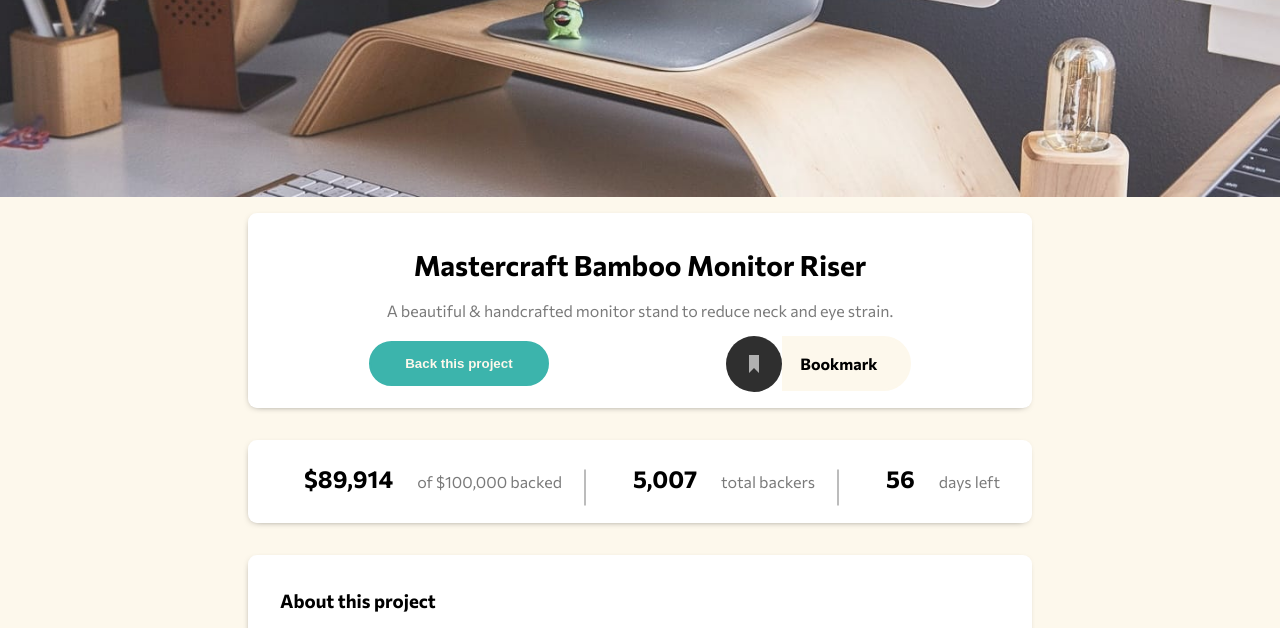
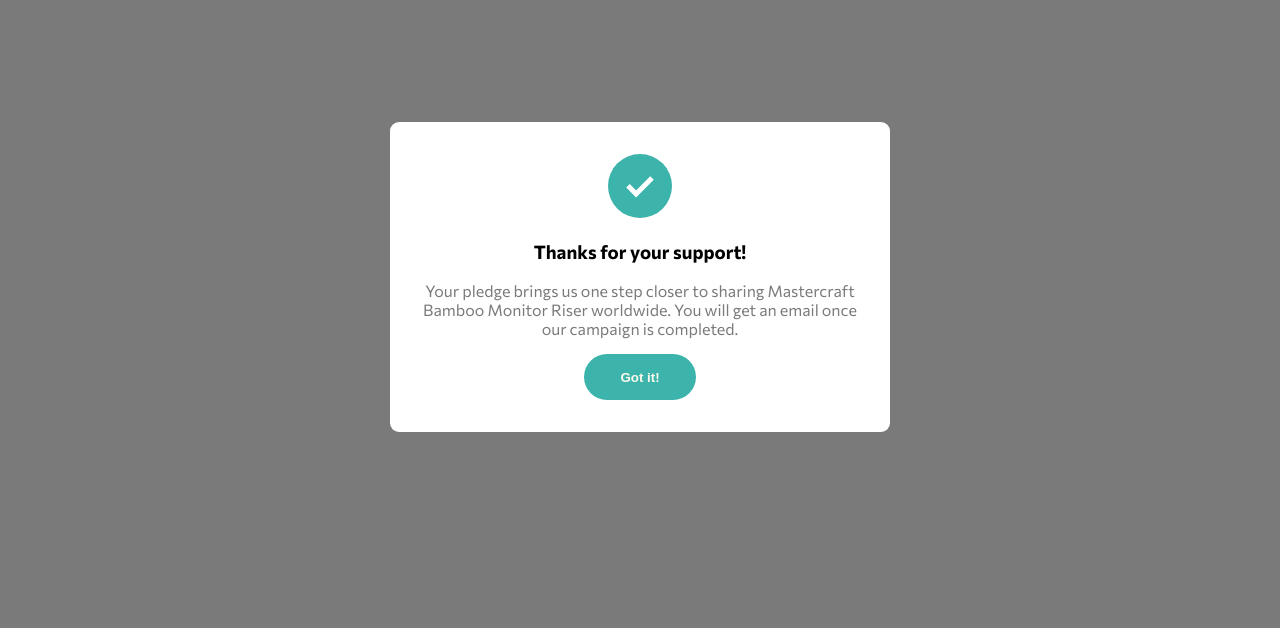
Before and after one commit to KristaCalleja/crowdfunding-product-page-main, a plain HTML site: page index.html in a window 1280 px wide. Both pictures are taken after a click on the button "Back this project". Shown: the part 123-751 px from the top of the page. Drawn offline with Linux system fonts and the light colour scheme.

Commit message:
Success modal

```diff
--- a/index.html
+++ b/index.html
@@ -117,12 +117,14 @@
 
   </div>
   <!-- Success modal start -->
-  <div id="success-modal">
-    <img src="images/icon-check.svg" alt="check">
-    <h3>Thanks for your support!</h3>
-    <p>Your pledge brings us one step closer to sharing Mastercraft Bamboo Monitor Riser worldwide. You will get an
-      email once our campaign is completed.</p>
-    <button>Got it!</button>
+  <div class="modal-outer">
+    <div id="modal-completed">
+      <img src="images/icon-check.svg" alt="check">
+      <h3>Thanks for your support!</h3>
+      <p>Your pledge brings us one step closer to sharing Mastercraft Bamboo Monitor Riser worldwide. You will get an
+        email once our campaign is completed.</p>
+      <button>Got it!</button>
+    </div>
   </div>
   <!-- Success modal end -->
   <!-- Selection modal start -->
--- a/main.js
+++ b/main.js
@@ -6,7 +6,8 @@
 const bookIcon = document.querySelector('.bookmark-icon');
 
 const callToAction = document.querySelector('button');
-const successModal = document.getElementById('success-modal');
+const successModal = document.getElementById('modal-completed');
+const modalOuter = document.querySelector('.modal-outer');
 const wrapper = document.querySelector('.wrapper');
 
 // Toggle mobile menu
@@ -19,13 +20,33 @@
 // Toggle bookmark
 function toggleBookMark(){
     bookMarkBtn.classList.toggle('bookmark-btn-active');
+    bookMarkBtn.textContent = 'Bookmarked';
     bookIcon.classList.toggle('bookmark-icon-active');
 }
 bookMarkBtn.addEventListener('click', toggleBookMark);
 bookIcon.addEventListener('click', toggleBookMark);
 
 // Success modal
-function onOpen(){
-    alert(successModal.textContent);
+function openSuccessModal(){
+    modalOuter.classList.add('open');
 }
-callToAction.addEventListener('click', onOpen);
+callToAction.addEventListener('click', openSuccessModal);
+
+// Close success modal
+function closeSuccessModal(){
+    modalOuter.classList.remove('open');
+}
+modalOuter.addEventListener('click', function(event){
+    console.log(event.target);
+    console.log(event.currentTarget);
+    const isOutside = !event.target.closest('modal-completed');
+    if (isOutside){
+        closeSuccessModal();
+    }
+});
+
+window.addEventListener('keydown', (event) => {
+    if(event.key == 'Escape'){
+        closeSuccessModal();
+    }
+})
--- a/style.css
+++ b/style.css
@@ -3,6 +3,7 @@
     --dark-cyan: hsl(176, 72%, 28%);
     --dark-gray: hsl(0, 0%, 48%);
     --off-white: hsl(42, 81%, 95.9%);
+    --sonic-silver: hsl(0, 0%, 48%);
 }
 body{
     box-sizing: border-box;
@@ -149,13 +150,31 @@
 .box-title > p{
     color: var(--moderate-cyan);
 }
-#success-modal{
-    display: block;
+/* Modals */
+.modal-outer{
+    background: var(--sonic-silver);
+    position: fixed;
+    height: 100vh;
+    width: 100vw;
+    top: 0;
+    left: 0;
+    display: flex;
+    justify-content: center;
+    align-items: center;
+    /* Hide modal until needed */
+    opacity: 0;
+    pointer-events: none;
+}
+.modal-outer.open{
+    opacity: 1;
+    pointer-events: all;
+}
+#modal-completed{
+    max-width: 436px;
+    border-radius: 9px;
+    background: white;
     text-align: center;
-    padding: 2em 1em;
-    position: absolute;
-    padding-top: 100px;
-    z-index: 1;
+    padding: 2em;
 }
 .attribution {
     font-size: 11px;
```
